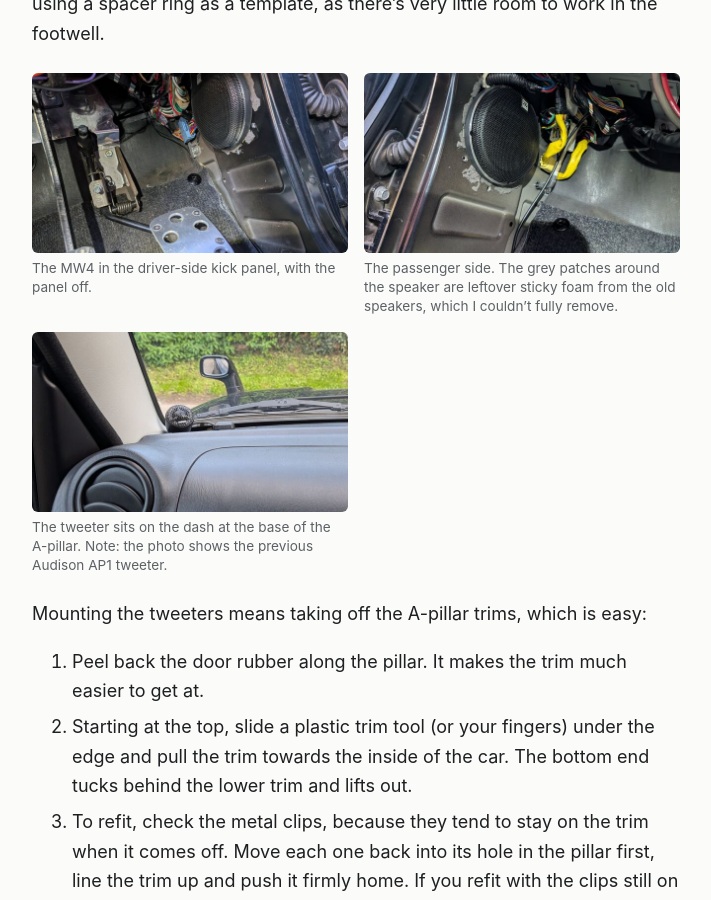
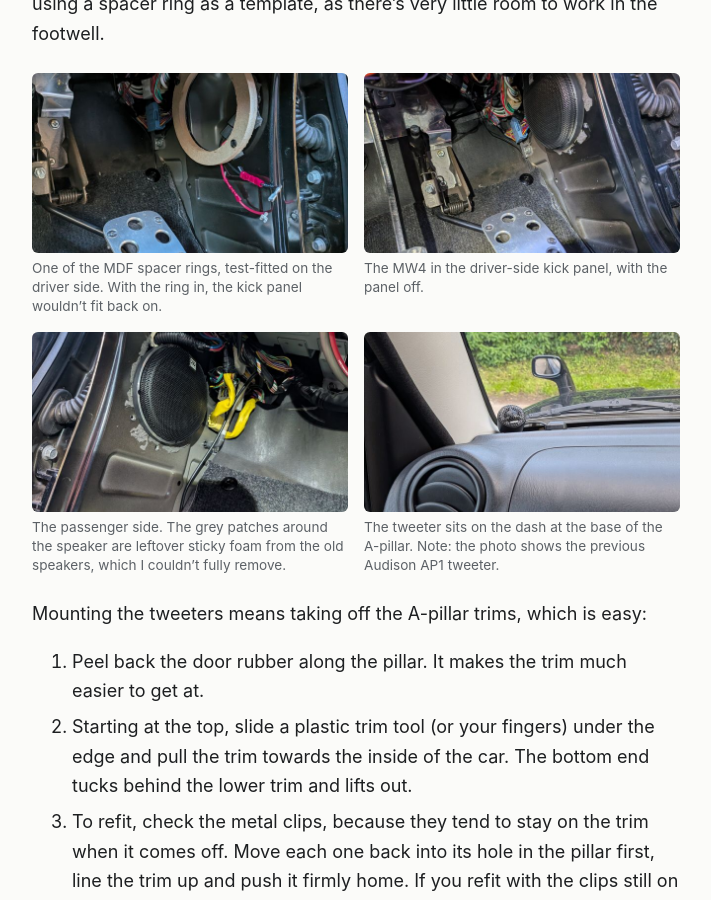
Before and after one commit to badsyntax/jimny-sound, a Jekyll site: the page built from docs/index.md, in a window 1280 px wide and 900 px high, scrolled down 10269 px. Shown: the whole window, without its empty margins (284-995 px from the left). Built offline with Jekyll 4.4.1, drawn with Linux system fonts in a browser that asks for light colours.

Commit message:
Blog: add a photo of the MDF spacer ring test fit

```diff
--- a/docs/index.md
+++ b/docs/index.md
@@ -341,6 +341,10 @@ with the Jimny's existing speaker screw holes. I first made MDF spacer rings to
 with the rings in, the kick panel wouldn't fit back on. So I drilled new holes in the bodywork
 instead, using a spacer ring as a template, as there's very little room to work in the footwell.
 
+![MDF spacer ring test-fitted in the driver-side kick panel](images/thumbs/31-mw4-spacer-ring.jpg)
+*One of the MDF spacer rings, test-fitted on the driver side. With the ring in, the kick panel
+wouldn't fit back on.*
+
 ![MW4 fitted in the driver-side kick panel](images/thumbs/29-mw4-driver.jpg)
 *The MW4 in the driver-side kick panel, with the panel off.*
 
```
Also changed, not shown: docs/images/31-mw4-spacer-ring.jpg (added), docs/images/thumbs/31-mw4-spacer-ring.jpg (added).
